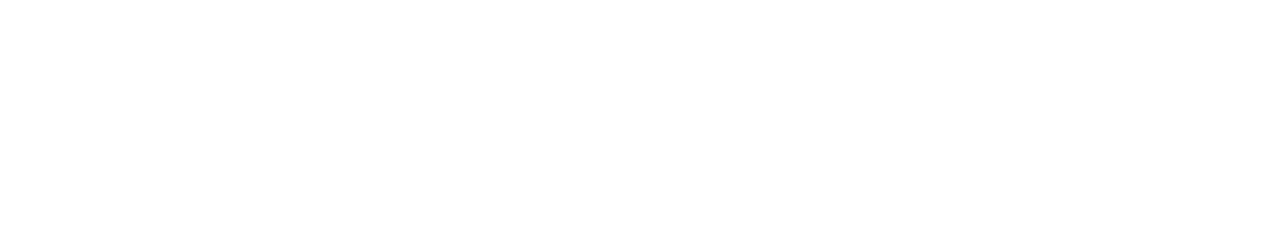
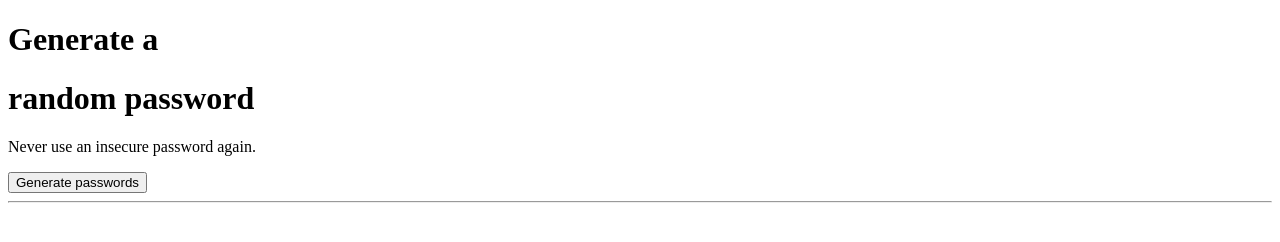
Before and after one commit to kristinadiaz/password-generator, a plain HTML site: page index.html in a window 1280 px wide. Drawn offline with Linux system fonts and the light colour scheme.

Commit message:
began html code for webpage

```diff
--- a/index.html
+++ b/index.html
@@ -5,6 +5,11 @@
     <title>Password Generator App</title>
     <link href="index.css" rel="stylesheet">
     <body>
+        <h1>Generate a</h1>
+        <h1>random password</h1>
+        <p>Never use an insecure password again.</p>
+        <button>Generate passwords</button>
+        <hr>
         <script src="index.js"></script>
     </body>
 </html>
```
